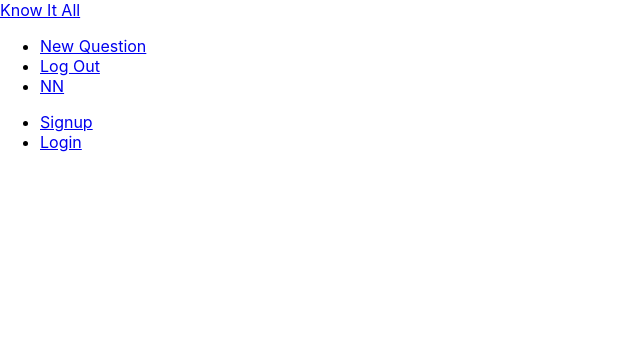
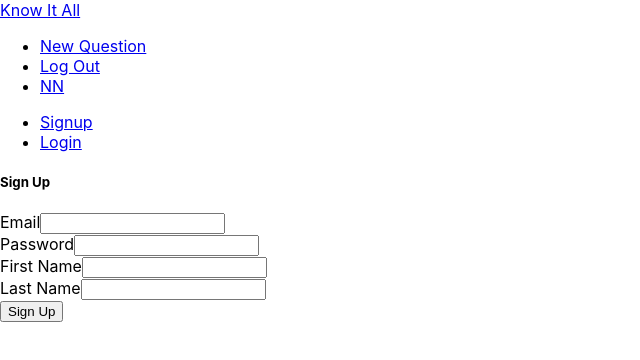
Before and after one commit to prbhatter/know_it_all, a React (Create React App) app in the folder client/: page /signup in a window 1280 px wide. Shown: the top 360 px of the page, without its empty margins (0-640 px from the left). Built offline with nearby package versions, Linux system fonts and the light colour scheme; the HTML template or start-up script is replaced by a standard one.

Commit message:
SignIn and SignUp forms frontend

```diff
--- a/client/src/App.js
+++ b/client/src/App.js
@@ -2,6 +2,8 @@
 import Navbar from './components/layout/Navbar'
 import Dashboard from './components/dashboard/Dashboard'
 import QuestionDetails from './components/questions/QuestionDetails'
+import SignIn from './components/auth/SignIn'
+import SignUp from './components/auth/SignUp'
 
 function App() {
   return (
@@ -9,8 +11,10 @@
       <div className="App">
         <Navbar />
         <Switch>
-            <Route exact path='/'component={Dashboard} />
-            <Route path='/question/:id'component={QuestionDetails} />
+            <Route exact path='/' component={Dashboard} />
+            <Route path='/question/:id' component={QuestionDetails} />
+            <Route path='/signin' component={SignIn} />
+            <Route path='/signup' component={SignUp} />
         </Switch>
       </div>
     </BrowserRouter>
--- a/client/src/components/auth/SignIn.js
+++ b/client/src/components/auth/SignIn.js
@@ -0,0 +1,39 @@
+import React, { Component } from 'react'
+
+class SignIn extends Component {
+  state = {
+    email: '',
+    password: ''
+  }
+  handleChange = (e) => {
+    this.setState({
+      [e.target.id]: e.target.value
+    })
+  }
+  handleSubmit = (e) => {
+    e.preventDefault();
+    console.log(this.state);
+  }
+  render() {
+    return (
+      <div className="container">
+        <form className="white" onSubmit={this.handleSubmit}>
+          <h5 className="grey-text text-darken-3">Sign In</h5>
+          <div className="input-field">
+            <label htmlFor="email">Email</label>
+            <input type="email" id='email' onChange={this.handleChange} />
+          </div>
+          <div className="input-field">
+            <label htmlFor="password">Password</label>
+            <input type="password" id='password' onChange={this.handleChange} />
+          </div>
+          <div className="input-field">
+            <button className="btn pink lighten-1 z-depth-0">Login</button>
+          </div>
+        </form>
+      </div>
+    )
+  }
+}
+
+export default SignIn
--- a/client/src/components/auth/SignUp.js
+++ b/client/src/components/auth/SignUp.js
@@ -0,0 +1,49 @@
+import React, { Component } from 'react'
+
+class SignUp extends Component {
+  state = {
+    email: '',
+    password: '',
+    firstName: '',
+    lastName: '',
+  }
+  handleChange = (e) => {
+    this.setState({
+      [e.target.id]: e.target.value
+    })
+  }
+  handleSubmit = (e) => {
+    e.preventDefault();
+    console.log(this.state);
+  }
+  render() {
+    return (
+      <div className="container">
+        <form className="white" onSubmit={this.handleSubmit}>
+          <h5 className="grey-text text-darken-3">Sign Up</h5>
+          <div className="input-field">
+            <label htmlFor="email">Email</label>
+            <input type="email" id='email' onChange={this.handleChange} />
+          </div>
+          <div className="input-field">
+            <label htmlFor="password">Password</label>
+            <input type="password" id='password' onChange={this.handleChange} />
+          </div>
+          <div className="input-field">
+            <label htmlFor="firstName">First Name</label>
+            <input type="text" id='firstName' onChange={this.handleChange} />
+          </div>
+          <div className="input-field">
+            <label htmlFor="lastName">Last Name</label>
+            <input type="text" id='lastName' onChange={this.handleChange} />
+          </div>
+          <div className="input-field">
+            <button className="btn pink lighten-1 z-depth-0">Sign Up</button>
+          </div>
+        </form>
+      </div>
+    )
+  }
+}
+
+export default SignUp
```
